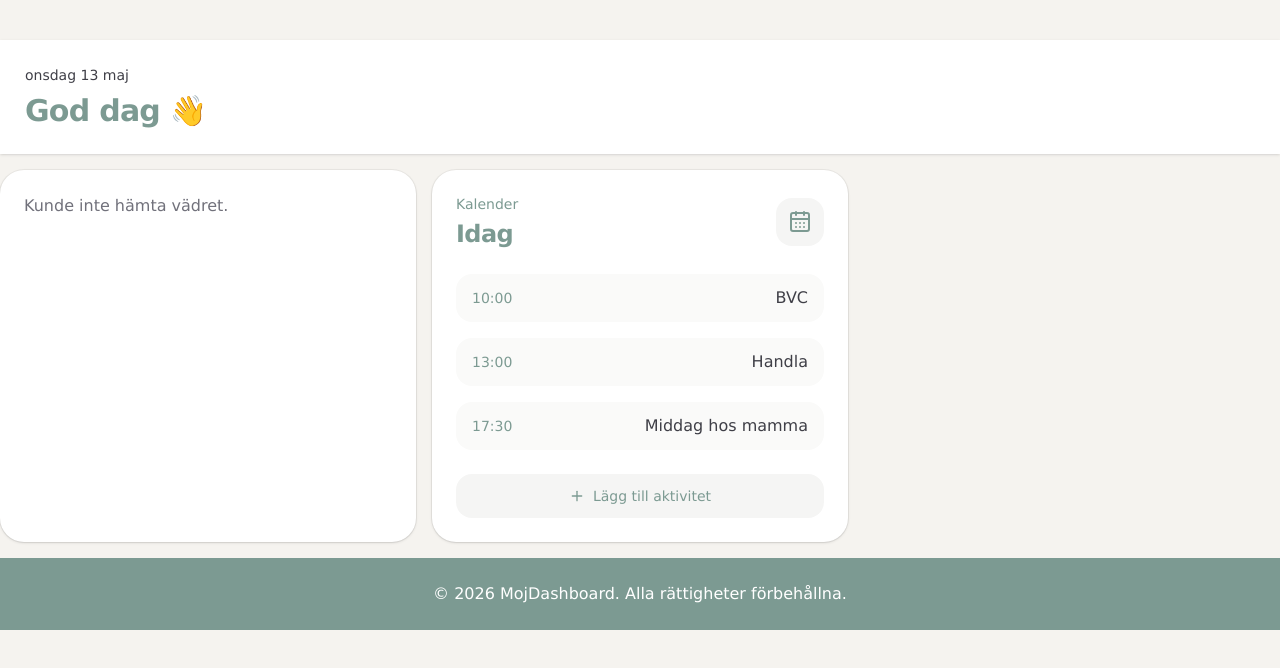
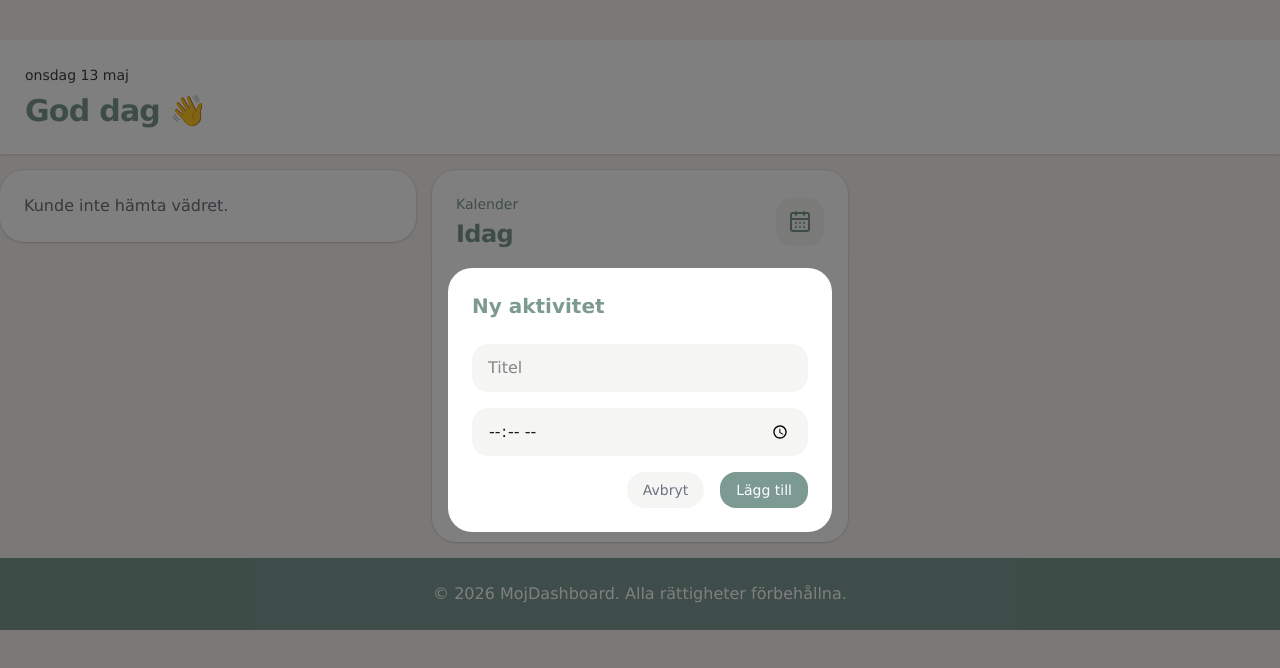
Before and after one commit to madde1/mojDashboard, a React (Vite) app: page / in a window 1280 px wide. Both pictures are taken after a click on the button "Lägg till aktivitet". Shown: the top 668 px of the page. Built offline with nearby package versions, Linux system fonts and the light colour scheme; no server answers.

Commit message:
Add function for adding events and fix height on weather widget

```diff
--- a/src/components/TodayCalenderWidget.tsx
+++ b/src/components/TodayCalenderWidget.tsx
@@ -1,6 +1,9 @@
+import { useState } from "react";
 import { CalendarDays, Plus } from "lucide-react";
 
-const events = [
+
+export function TodayWidget() {
+  const [events, setEvents] = useState([
   {
     time: "10:00",
     title: "BVC",
@@ -13,9 +16,27 @@ const events = [
     time: "17:30",
     title: "Middag hos mamma",
   },
-];
+]);
 
-export function TodayWidget() {
+const [isOpen, setIsOpen] = useState(false);
+const [title, setTitle] = useState("");
+const [time, setTime] = useState("");
+
+function addEvent() {
+  if (!title || !time) return;
+
+  const newEvent = {
+    id: Date.now(),
+    title,
+    time,
+  };
+
+  setEvents((prev) => [...prev, newEvent]);
+
+  setTitle("");
+  setTime("");
+  setIsOpen(false);
+}
   return (
     <section
       className="
@@ -47,21 +68,12 @@ export function TodayWidget() {
         {events.map((event) => (
           <div
             key={event.time}
-            className="
-              flex
-              items-center
-              justify-between
-              rounded-2xl
-              bg-stone-50
-              px-4
-              py-3
-            "
-          >
+            className=" flex items-center justify-between rounded-2xl bg-stone-50 px-4 py-3">
             <span className="text-sm text-[#7c9a92]">
               {event.time}
             </span>
 
-            <span className="font-medium text-zinc-700">
+            <span className="font-medium text-zinc-700 capitalize">
               {event.title}
             </span>
           </div>
@@ -69,26 +81,26 @@ export function TodayWidget() {
       </div>
 
       <button
-        className="
-          mt-6
-          flex
-          w-full
-          items-center
-          justify-center
-          gap-2
-          rounded-2xl
-          bg-stone-100
-          py-3
-          text-sm
-          font-medium
-          text-[#7c9a92]
-          transition-colors
-          hover:bg-stone-200
-        "
-      >
+        onClick={()=> setIsOpen(true)}
+        className="cursor-pointer mt-6 flex w-full items-center justify-center gap-2 rounded-2xlbg-stone-100 py-3 text-sm font-medium rounded-full text-white bg-[#7c9a92] transition-colors hover:bg-stone-200 ">
         <Plus className="h-4 w-4" />
         Lägg till aktivitet
       </button>
+
+      {isOpen && (
+        <div className="fixed inset-0 z-50 items-center justify-center flex bg-black/50">
+          <div className="w-full max-w-sm rounded-3xl bg-white p-6">
+            <h2 className="text-xl font-semibold text-[#7c9a92]">Ny aktivitet</h2>
+            <div className="mt-6 space-y-4">
+              <input type="text" placeholder="Titel" value={title} onChange={(e) => setTitle(e.target.value)} className="w-full rounded-2xl bg-stone-100 px-4 py-3 outline-none" />
+              <input type="time" value={time} onChange={(e) => setTime(e.target.value)} className="w-full rounded-2xl bg-stone-100 px-4 py-3 outline-none" />
+              <div className="flex justify-end gap-4">
+                <button onClick={() => setIsOpen(false)} className="cursor-pointer px-4 py-2 text-sm text-gray-500 bg-stone-100 rounded-full">Avbryt</button>
+                <button onClick={addEvent} className="cursor-pointer rounded-2xl bg-[#7c9a92] px-4 py-2 text-sm text-white">Lägg till</button>
+              </div>
+              </div>
+              </div>
+            </div>)}
     </section>
   );
 }
--- a/src/components/WeatherWidget.tsx
+++ b/src/components/WeatherWidget.tsx
@@ -117,7 +117,7 @@ export function WeatherWidget() {
 
   if (loading) {
     return (
-      <section className="rounded-3xl bg-white p-6 shadow-sm ring-1 ring-black/5">
+      <section className="rounded-3xl bg-white p-6 shadow-sm ring-1 ring-black/5 max-h-fit ">
         <div className="animate-pulse">
           <div className="h-4 w-24 rounded bg-[#f5f3ef]" />
 
@@ -131,7 +131,7 @@ export function WeatherWidget() {
 
   if (!weather) {
     return (
-      <section className="rounded-3xl bg-white p-6 shadow-sm ring-1 ring-black/5">
+      <section className="rounded-3xl bg-white p-6 shadow-sm ring-1 ring-black/5 max-h-fit">
         <p className="text-zinc-500">
           Kunde inte hämta vädret.
         </p>
@@ -141,7 +141,7 @@ export function WeatherWidget() {
 
   return (
     <section
-      className="flex flex-col rounded-3xl bg-white p-6 shadow-sm ring-1 ring-black/5 ">
+      className="flex flex-col rounded-3xl bg-white p-6 shadow-sm ring-1 ring-black/5 max-h-fit">
       <div className="flex items-start justify-between">
         <div>
           <p className="text-sm text-[#7c9a92]">
```
